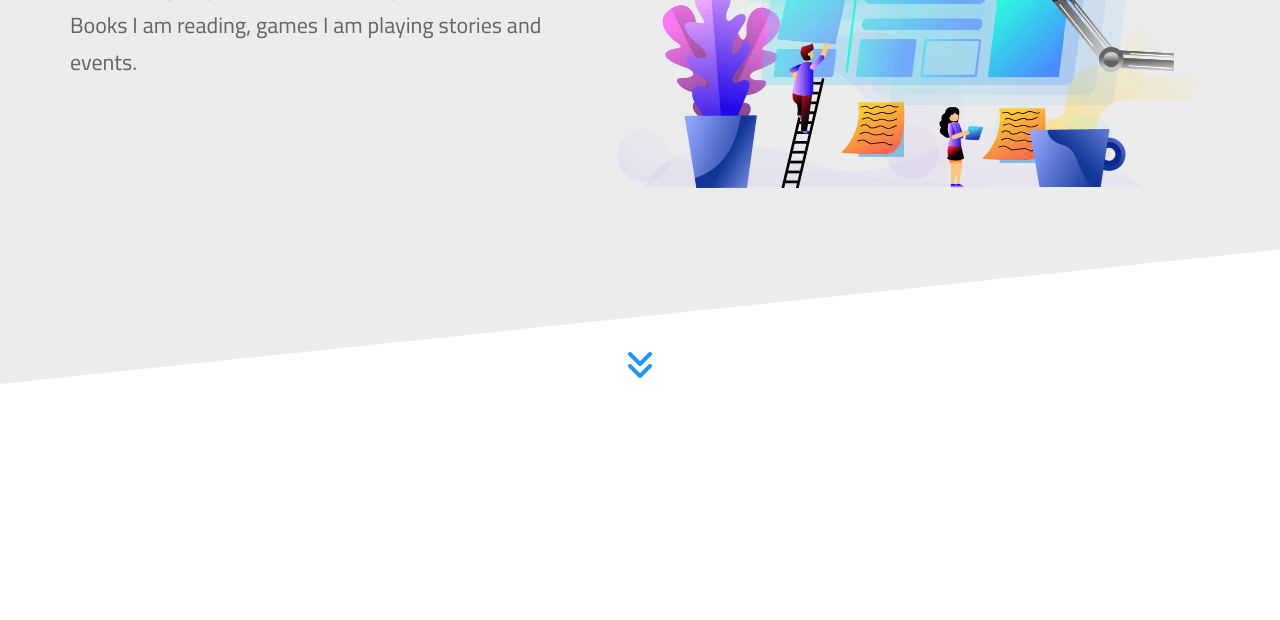
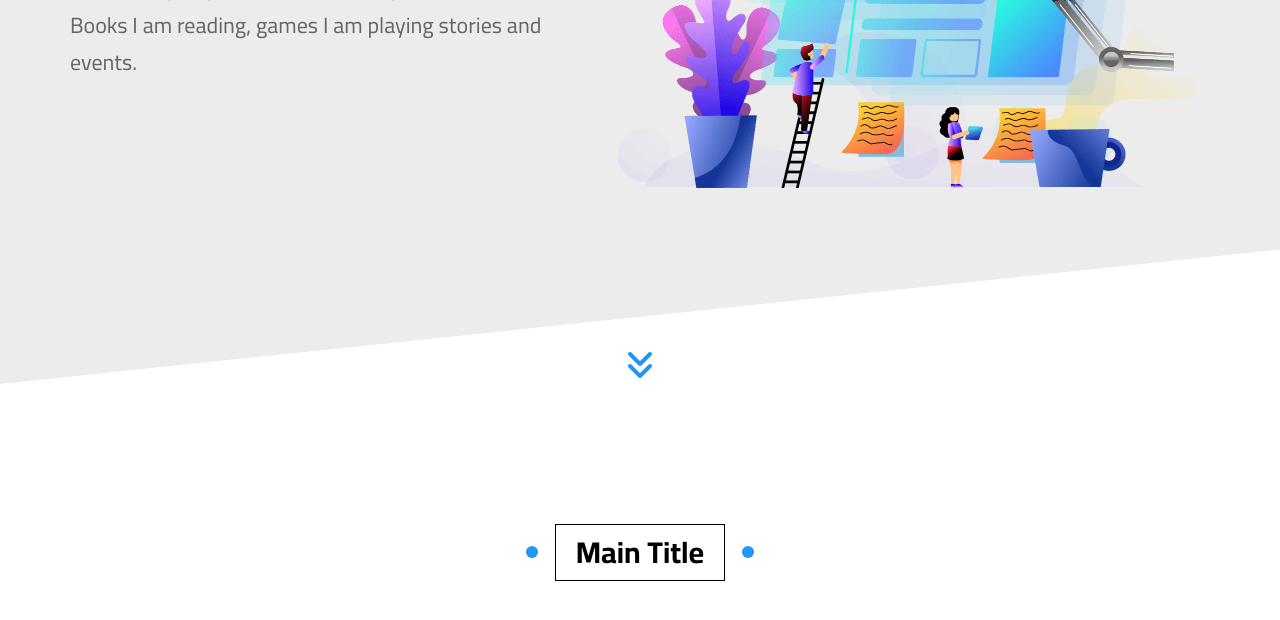
Before and after one commit to Abd-Elhadi/Elzero-Template, a plain HTML site: page index.html in a window 1280 px wide. Shown: the part 376-996 px from the top of the page. Before the commit the page ends 800 px from the top, so only its background shows below. Drawn offline with Linux system fonts and the light colour scheme; a web font is replaced by a local one.

Commit message:
main itle

```diff
--- a/css/elzero.css
+++ b/css/elzero.css
@@ -34,6 +34,49 @@ ul {
     margin-right: auto;
 }
 
+.main-title {
+    border: 1px solid black;
+    padding: 10px 20px;
+    font-size: 30px;
+    width: fit-content;
+    position: relative;
+    z-index: 1;
+    transition: var(--main-transition);
+    margin: 100px auto;
+}
+.main-title::before,
+.main-title::after {
+    content: '';
+    width: 12px;
+    height: 12px;
+    background-color: var(--main-color);
+    position: absolute;
+    border-radius: 50%;
+    top: 50%;
+    transform: translateY(-50%);
+}
+.main-title::before {
+    left: -30px;
+}
+.main-title::after {
+    right: -30px;
+}
+
+.main-title:hover::before {
+    z-index: -1;
+    animation: left-move 0.5s linear forwards;
+}
+
+.main-title:hover::after {
+    z-index: -1;
+    animation: right-move 0.5s linear forwards;
+}
+
+.main-title:hover {
+    color: white;
+    border: 2px solid white;
+    transition-delay: 0.5s;
+}
 /* small */
 @media (min-width: 768px) {
     .container {
@@ -333,4 +376,34 @@ ul {
         transform: translateY(-15px);
     }
 }
+
+@keyframes left-move {
+    50% {
+        left: 0;
+        width: 12px;
+        height: 12px;
+    }
+
+    100% {
+        border-radius: 0;
+        left: 0;
+        width: 50%;
+        height: 100%;
+    }
+}
+
+@keyframes right-move {
+    50% {
+        right: 0;
+        width: 12px;
+        height: 12px;
+    }
+
+    100% {
+        right: 0;
+        border-radius: 0;
+        width: 50%;
+        height: 100%;
+    }
+}
 /* end animation */
--- a/index.html
+++ b/index.html
@@ -91,6 +91,7 @@
         </a>
     </div>
     <!-- end lading -->
+    <h2 class="main-title">Main Title</h2>
 </body>
 
 </html>
```
